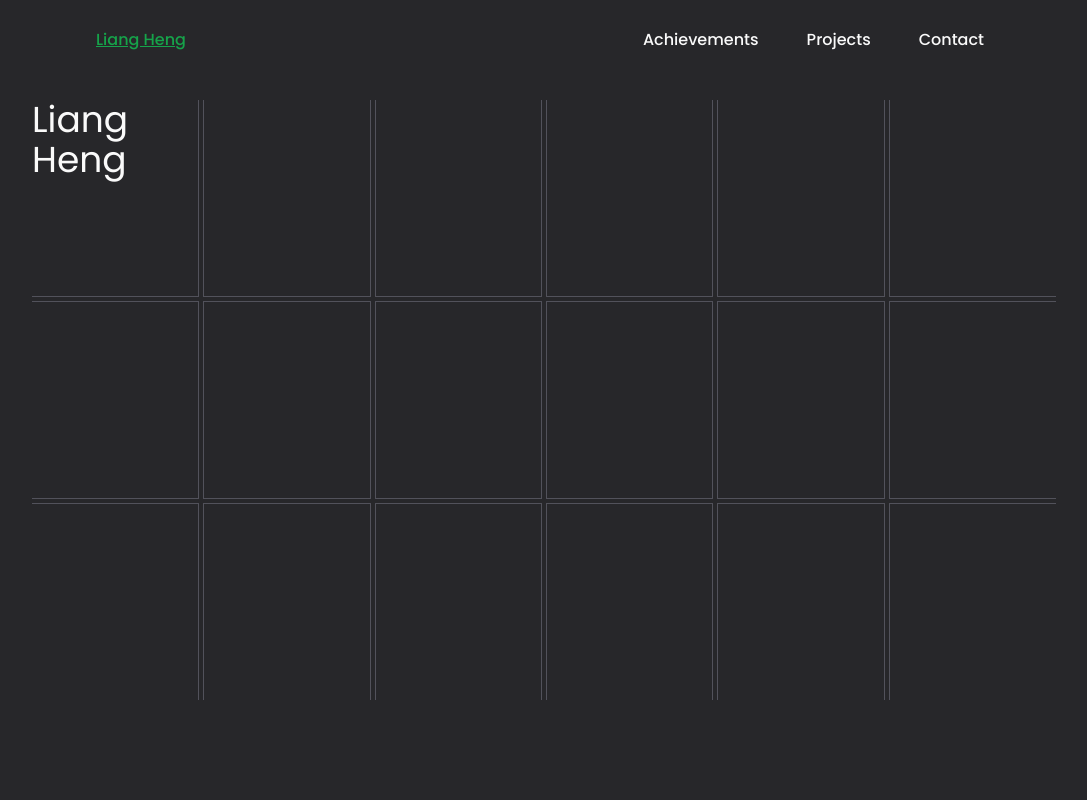
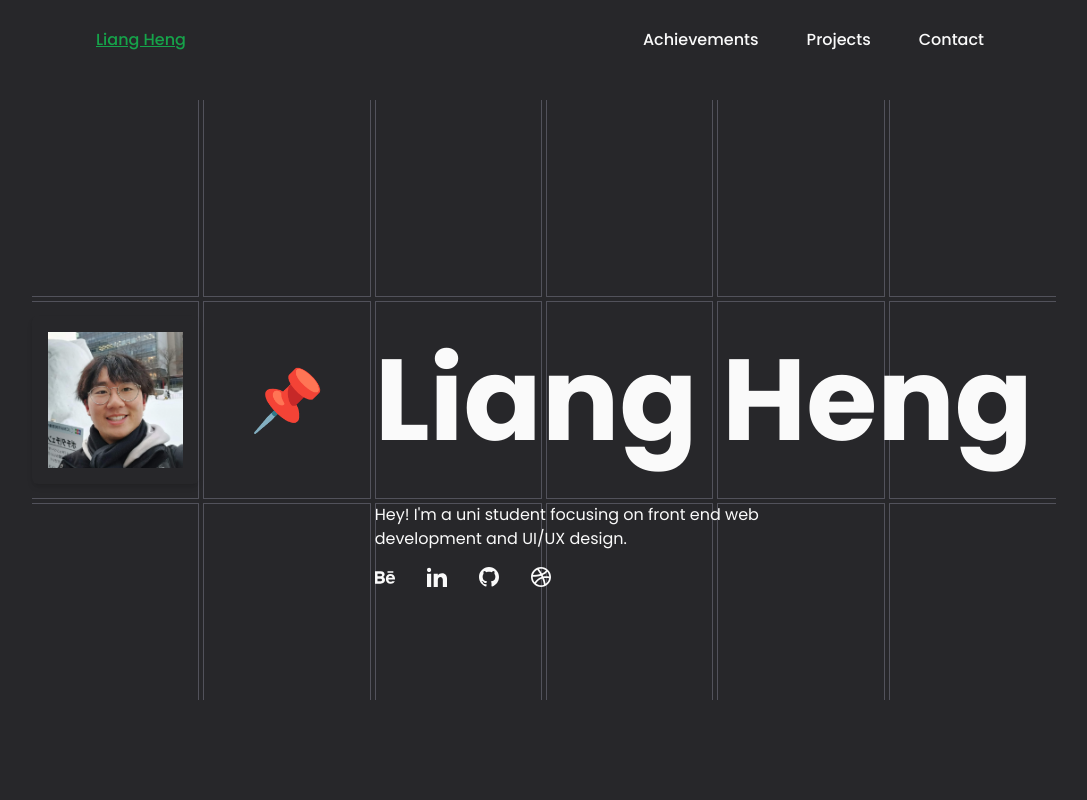
Before and after one commit to e3lo/liangh.me, a React (Vite) app: page / in a window 1280 px wide. Shown: the top 800 px of the page, without its empty margins (96-1183 px from the left). Built offline with nearby package versions, Linux system fonts and the light colour scheme.

Commit message:
Populated new hero banner

```diff
--- a/src/components/HeroBanner.tsx
+++ b/src/components/HeroBanner.tsx
@@ -1,6 +1,5 @@
 import profilePic from "../assets/profilePic.jpg";
-import project1Img from "../assets/PortfolioProject/Wireframe.png";
-import project1Gif from "../assets/project1.gif";
+import SocialBar from "./parts/SocialBar";
 
 import { motion } from "framer-motion";
 import { useRef } from "react";
@@ -38,11 +37,30 @@ const HeroBanner = () => {
 
   return (
     <div className="w-screen max-w-full h-screen flex items-center justify-center relative -translate-y-20">
-      <div className="grid grid-cols-6 grid-rows-3 gap-1 w-4/5 h-1/2 lg:h-3/4 absolute">
+      {/* Background grid */}
+      <div className="grid grid-cols-6 grid-rows-3 gap-1 w-4/5 h-3/4 md:h-1/2 lg:h-3/4 absolute">
         {Array.from({ length: totalGridSpace }).map((_, i) => renderGrid(i))}
       </div>
-      <div className="grid grid-cols-6 grid-rows-3 gap-1 w-4/5 h-1/2 lg:h-3/4 absolute">
-        <div className=" text-4xl">Liang Heng</div>
+      {/* Foreground grid */}
+      <div className="grid items-center grid-cols-6 grid-rows-3 gap-1 w-4/5 h-3/4 md:h-1/2 lg:h-3/4 absolute">
+        <div className="col-start-2 md:col-start-1 row-start1 md:row-start-2 col-span-4 md:col-span-1 row-span-1">
+          <img
+            src={profilePic}
+            className=" rounded-md max-w-full max-h-full shadow-md p-4"
+          ></img>
+        </div>
+        {/* Emoji Thing */}
+        <div className="hidden md:block col-start-2 row-start-2 col-span-1 justify-self-center row-span-1 text-6xl">
+          📌
+        </div>
+        <div className=" col-start-2 row-start-2 col-span-4 md:col-start-3 justify-self-center md:justify-self-start text-6xl text-center md:text-[9vw] font-bold">
+          Liang Heng
+        </div>
+        <div className=" col-start-2 md:col-start-3 col-span-4 md:col-span-3 row-start-3 self-start max-w-md">
+          Hey! I'm a uni student focusing on front end web development and UI/UX
+          design.
+          <SocialBar xAlign={true}></SocialBar>
+        </div>
       </div>
     </div>
   );
```
